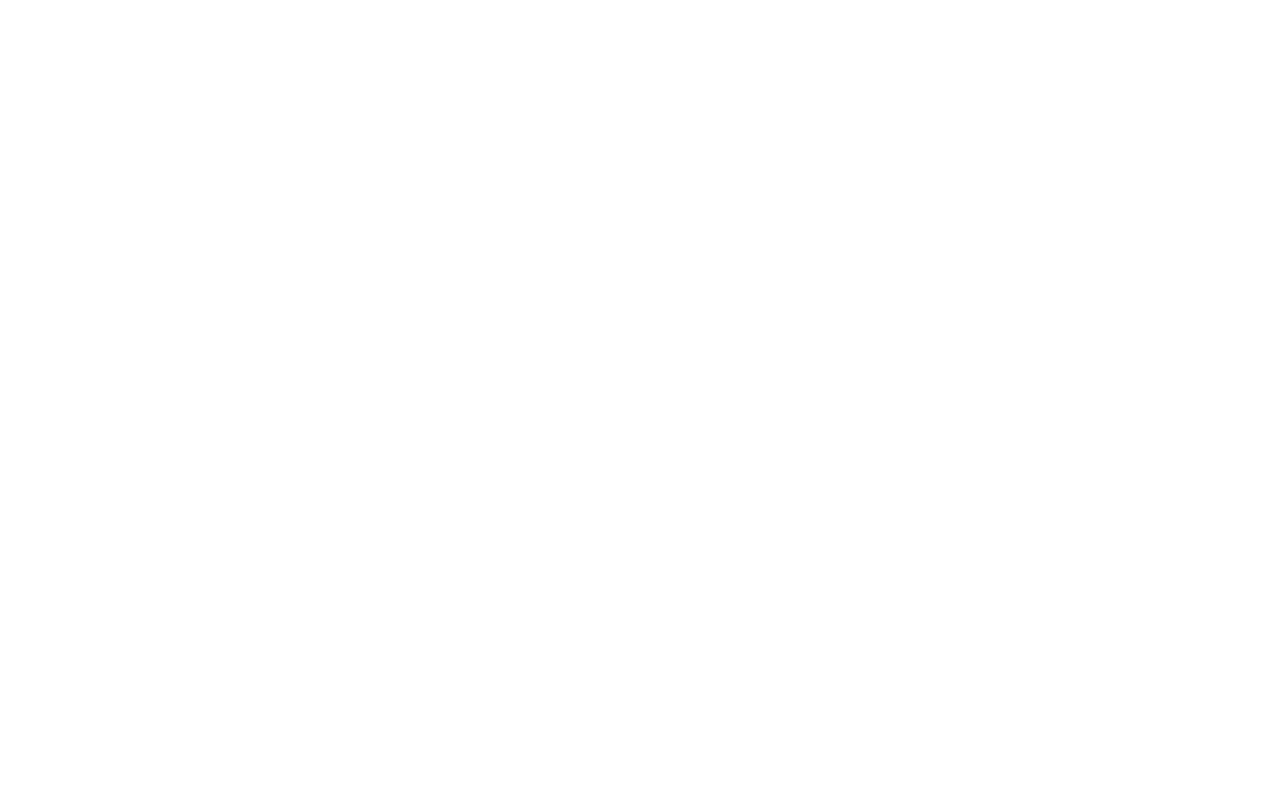
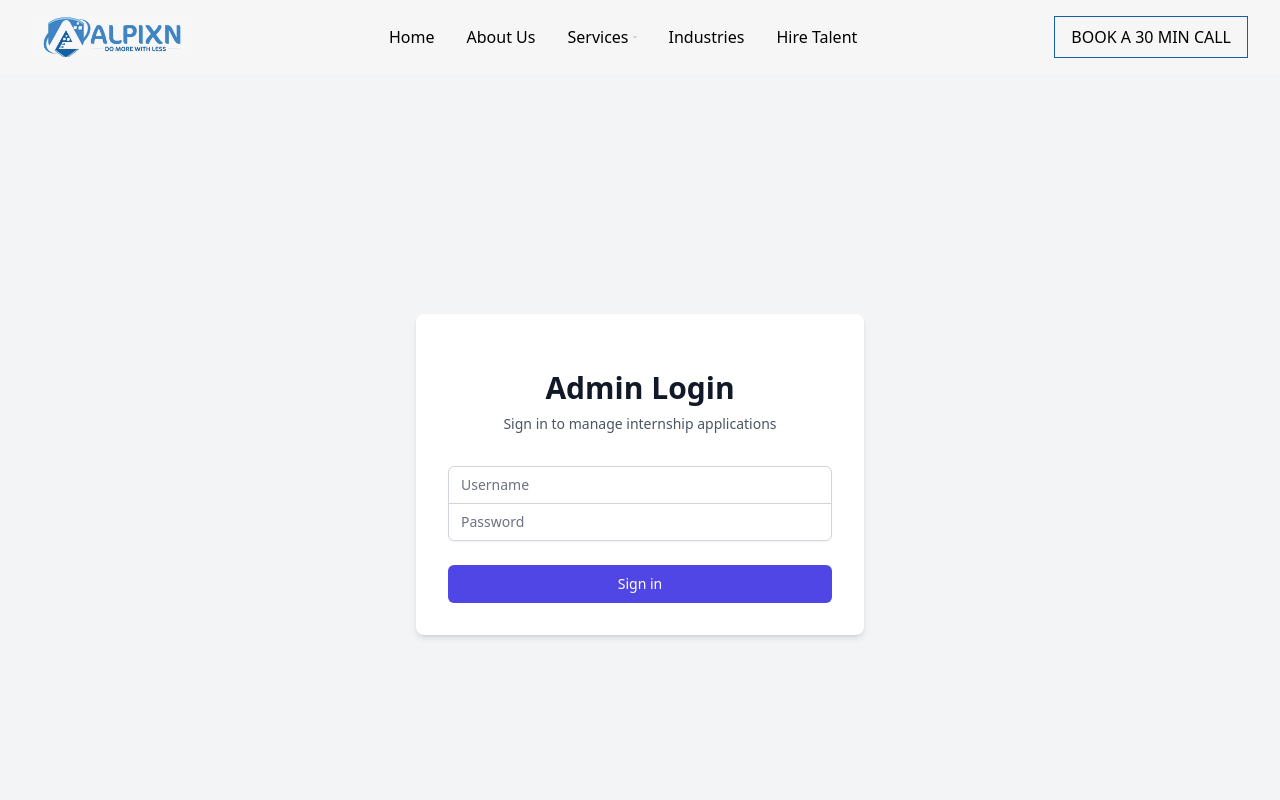
Before and after one commit to aksh10patil/software-company-site, a React (Vite) app in the folder frontend/: page /Login in a window 1280 px wide. Before the commit this address had no page. Shown: the top 800 px of the page. Built offline with nearby package versions, Linux system fonts and the light colour scheme; a web font is replaced by a local one.

Commit message:
login function

```diff
--- a/frontend/src/App.jsx
+++ b/frontend/src/App.jsx
@@ -1,34 +1,51 @@
-import { BrowserRouter as Router, Routes, Route} from 'react-router-dom';
-
-import Home from './pages/Home'
-import AboutUs from './pages/AboutUs'
-import ContactUs from './pages/ContactUs'
-import HireTalent from './pages/HireTalent'
-import Industries from './pages/Industries'
-import Portfolio from './pages/Portfolio'
-import Services from './pages/Services'
-import Internships from './pages/Internships'
+import { BrowserRouter as Router, Routes, Route, Navigate } from 'react-router-dom';
+import Home from './pages/Home';
+import AboutUs from './pages/AboutUs';
+import ContactUs from './pages/ContactUs';
+import HireTalent from './pages/HireTalent';
+import Industries from './pages/Industries';
+import Portfolio from './pages/Portfolio';
+import Services from './pages/Services';
+import Login from './pages/Login'; // Fixed capitalization (login -> Login)
+ import ProtectedRoute from './pages/components/ProtectedRoute';
+// import PrivateRoute from './pages/components/PrivateRoute';
+import Internships from './pages/Internships';
 //import AdminApplications from './pages/AdminApplications'
 import AllInternships from './pages/AllInternships';
 
-export default function App () {
+export default function App() {
   return (
     <>
       <Router>
         <Routes>
-          <Route path = "/" element ={<Home />}/>
-          <Route path = "/aboutus" element ={<AboutUs />}/>
-          <Route path = "/contactus" element ={<ContactUs />}/>
-          <Route path = "/hiretalent" element ={<HireTalent />}/>
-          <Route path = "/industries" element ={<Industries />}/>
-          <Route path = "/portfolio" element ={<Portfolio />}/>
-          <Route path = "/services" element ={<Services />}/>
-          <Route path = "/internships" element ={<Internships />}/>
+          <Route path="/" element={<Home />} />
+          <Route path="/aboutus" element={<AboutUs />} />
+          <Route path="/contactus" element={<ContactUs />} />
+          <Route path="/hiretalent" element={<HireTalent />} />
+          <Route path="/industries" element={<Industries />} />
+          <Route path="/portfolio" element={<Portfolio />} />
+          <Route path="/services" element={<Services />} />
+          <Route path="/internships" element={<Internships />} />
           {/* <Route path = "/admin" element ={<AdminApplications />}/> */}
-          <Route path = "/allinternships" element ={<AllInternships />}/>
 
+          {/* Add login route */}
+          <Route path="/login" element={<Login />} />
+
+          {/* Make AllInternships a protected route */}
+          <Route path="/Login" element={<Login />} />
+                          <Route
+                            path="/allinternships"
+                            element={
+                              <ProtectedRoute>
+                                <AllInternships />
+                              </ProtectedRoute>
+                            }
+                  />
+
+          {/* Redirect any unknown routes to home */}
+          <Route path="*" element={<Navigate to="/" replace />} />
         </Routes>
       </Router>
     </>
-)
+  );
 }
--- a/frontend/src/pages/AllInternships.jsx
+++ b/frontend/src/pages/AllInternships.jsx
@@ -1,5 +1,6 @@
 import React, { useState, useEffect } from 'react';
 import axios from 'axios';
+import { useNavigate } from 'react-router-dom';
 import Header from './components/Header';
 import Footer from './components/Footer';
 
@@ -12,23 +13,69 @@
     role: '',
     duration: ''
   });
+  const navigate = useNavigate();
 
   useEffect(() => {
-    const fetchInternships = async () => {
+    // Check if user is authenticated
+    const checkAuth = async () => {
       try {
-        setLoading(true);
-        const response = await axios.get('http://localhost:4000/api/internships');
-        setInternships(response.data.data);
-        setLoading(false);
+        // Get token from localStorage or wherever you store it
+        const token = localStorage.getItem('authToken');
+
+        if (!token) {
+          // No token found, redirect to login
+          navigate('/login', { state: { from: '/allinternships' } });
+          return;
+        }
+
+        // Verify token with backend
+        const authResponse = await axios.get('http://localhost:4000/api/auth/verify', {
+          headers: {
+            'Authorization': `Bearer ${token}`
+          }
+        });
+
+        // If token is valid, fetch internships
+        if (authResponse.data.isAuthenticated) {
+          fetchInternships(token);
+        } else {
+          // Token is invalid, redirect to login
+          localStorage.removeItem('authToken');
+          navigate('/login', { state: { from: '/allinternships' } });
+        }
       } catch (err) {
-        setError('Failed to fetch internships');
-        setLoading(false);
-        console.error(err);
+        console.error('Authentication error:', err);
+        // If authentication fails, redirect to login
+        localStorage.removeItem('authToken');
+        navigate('/login', { state: { from: '/allinternships' } });
       }
     };
 
-    fetchInternships();
-  }, []);
+    checkAuth();
+  }, [navigate]);
+
+  const fetchInternships = async (token) => {
+    try {
+      setLoading(true);
+      const response = await axios.get('http://localhost:4000/api/internships', {
+        headers: {
+          'Authorization': `Bearer ${token}`
+        }
+      });
+      setInternships(response.data.data);
+      setLoading(false);
+    } catch (err) {
+      setError('Failed to fetch internships');
+      setLoading(false);
+      console.error(err);
+
+      // If the error is 401 (unauthorized), redirect to login
+      if (err.response && err.response.status === 401) {
+        localStorage.removeItem('authToken');
+        navigate('/login', { state: { from: '/allinternships' } });
+      }
+    }
+  };
 
   const handleFilterChange = (e) => {
     const { name, value } = e.target;
--- /dev/null
+++ b/frontend/src/pages/Login.jsx
@@ -0,0 +1,107 @@
+// pages/Login.jsx
+import React, { useState } from 'react';
+import { useNavigate } from 'react-router-dom';
+import Header from './components/Header';
+import Footer from './components/Footer';
+
+const Login = () => {
+  const [credentials, setCredentials] = useState({
+    username: '',
+    password: ''
+  });
+  const [error, setError] = useState('');
+  const navigate = useNavigate();
+
+  // Fixed credentials
+  const VALID_USERNAME = 'admin';
+  const VALID_PASSWORD = 'admin123';
+
+  const handleChange = (e) => {
+    const { name, value } = e.target;
+    setCredentials(prev => ({
+      ...prev,
+      [name]: value
+    }));
+  };
+
+  const handleSubmit = (e) => {
+    e.preventDefault();
+
+    // Check if credentials match the fixed values
+    if (credentials.username === VALID_USERNAME && credentials.password === VALID_PASSWORD) {
+      // Set authentication in local storage
+      localStorage.setItem('isAuthenticated', 'true');
+      // Redirect to AllInternships page
+      navigate('/allinternships');
+    } else {
+      setError('Invalid username or password');
+    }
+  };
+
+  return (
+    <>
+      <Header />
+      <div className="min-h-screen flex items-center justify-center bg-gray-100 py-12 px-4 sm:px-6 lg:px-8">
+        <div className="max-w-md w-full space-y-8 bg-white p-8 rounded-lg shadow-md">
+          <div>
+            <h2 className="mt-6 text-center text-3xl font-extrabold text-gray-900">
+              Admin Login
+            </h2>
+            <p className="mt-2 text-center text-sm text-gray-600">
+              Sign in to manage internship applications
+            </p>
+          </div>
+
+          {error && (
+            <div className="bg-red-100 border border-red-400 text-red-700 px-4 py-3 rounded relative" role="alert">
+              <span className="block sm:inline">{error}</span>
+            </div>
+          )}
+
+          <form className="mt-8 space-y-6" onSubmit={handleSubmit}>
+            <div className="rounded-md shadow-sm -space-y-px">
+              <div>
+                <label htmlFor="username" className="sr-only">Username</label>
+                <input
+                  id="username"
+                  name="username"
+                  type="text"
+                  required
+                  value={credentials.username}
+                  onChange={handleChange}
+                  className="appearance-none rounded-none relative block w-full px-3 py-2 border border-gray-300 placeholder-gray-500 text-gray-900 rounded-t-md focus:outline-none focus:ring-indigo-500 focus:border-indigo-500 focus:z-10 sm:text-sm"
+                  placeholder="Username"
+                />
+              </div>
+              <div>
+                <label htmlFor="password" className="sr-only">Password</label>
+                <input
+                  id="password"
+                  name="password"
+                  type="password"
+                  required
+                  value={credentials.password}
+                  onChange={handleChange}
+                  className="appearance-none rounded-none relative block w-full px-3 py-2 border border-gray-300 placeholder-gray-500 text-gray-900 rounded-b-md focus:outline-none focus:ring-indigo-500 focus:border-indigo-500 focus:z-10 sm:text-sm"
+                  placeholder="Password"
+                />
+              </div>
+            </div>
+
+            <div>
+              <button
+                type="submit"
+                className="group relative w-full flex justify-center py-2 px-4 border border-transparent text-sm font-medium rounded-md text-white bg-indigo-600 hover:bg-indigo-700 focus:outline-none focus:ring-2 focus:ring-offset-2 focus:ring-indigo-500"
+              >
+                Sign in
+              </button>
+            </div>
+          </form>
+        </div>
+      </div>
+      <Footer />
+    </>
+  );
+};
+
+export default Login;
--- /dev/null
+++ b/frontend/src/pages/components/PrivateRoute.jsx
@@ -0,0 +1,14 @@
+
+import { Navigate } from 'react-router-dom';
+
+const PrivateRoute = ({ children }) => {
+  const isAuthenticated = localStorage.getItem('isAuthenticated') === 'true';
+
+  if (!isAuthenticated) {
+    return <Navigate to="/login" replace />;
+  }
+
+  return children;
+};
+
+export default PrivateRoute;
```
Lines whose indentation alone changed are shown as unchanged.
